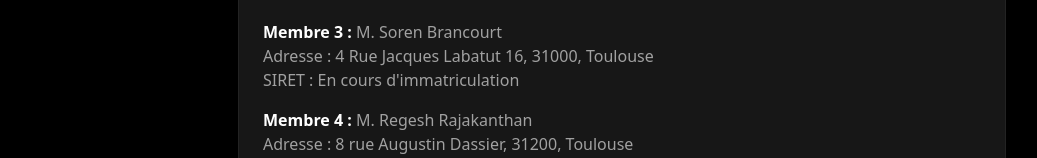
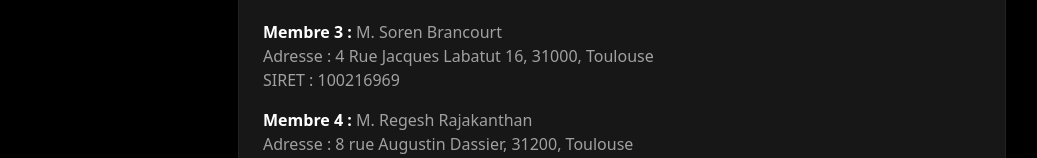
Before and after one commit to versodirection/verso-agency, a Next.js app: page /mentions-legales in a window 1280 px wide. Shown: the part 498-656 px from the top of the page, without its empty margins (18-1055 px from the left). Built offline with nearby package versions, Linux system fonts and the light colour scheme.

Commit message:
ajout siret Soren Brancourt

```diff
--- a/app/mentions-legales/page.tsx
+++ b/app/mentions-legales/page.tsx
@@ -105,7 +105,7 @@ export default function MentionsLegales() {
               <div>
                   <p><strong className="text-white">Membre 3 :</strong> M. Soren Brancourt</p>
                   <p>Adresse : 4 Rue Jacques Labatut 16, 31000, Toulouse</p>
-                  <p>SIRET : En cours d'immatriculation</p>
+                  <p>SIRET : 100216969</p>
               </div>
 
               <div>
```
